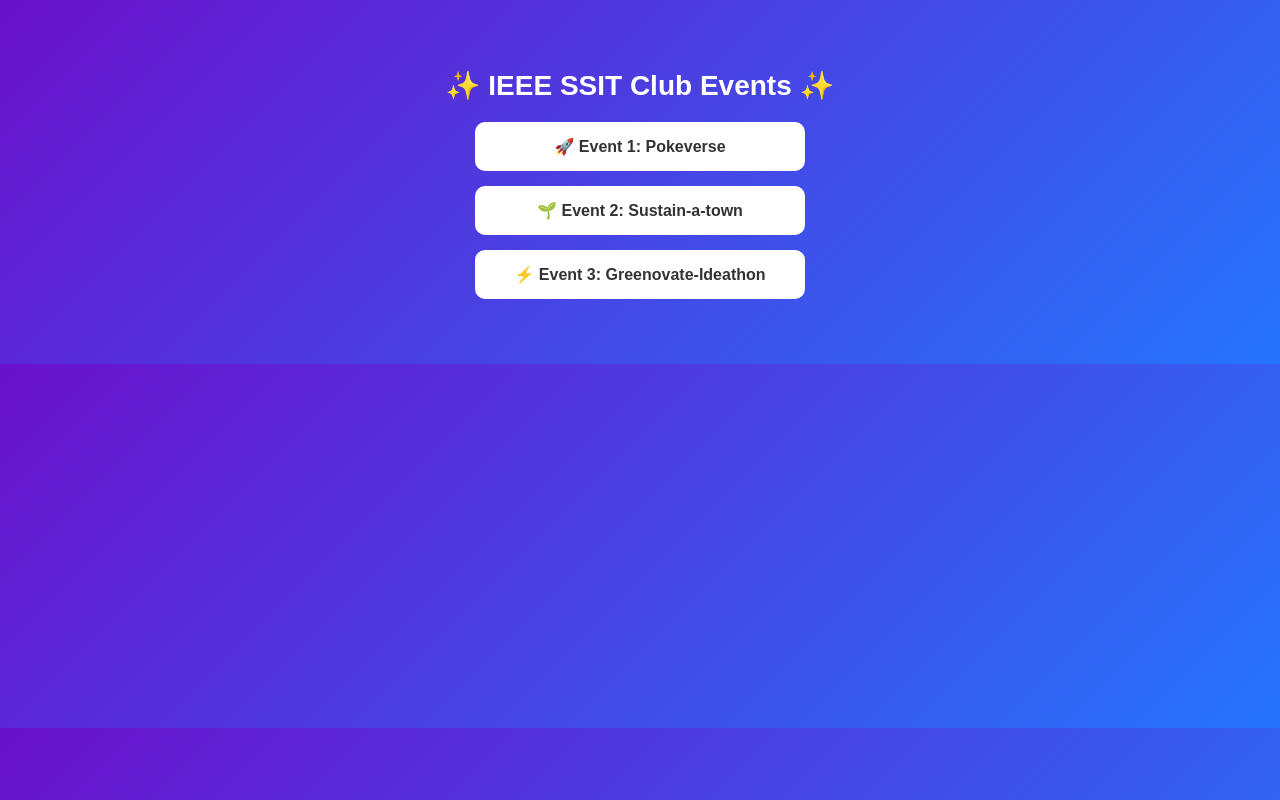
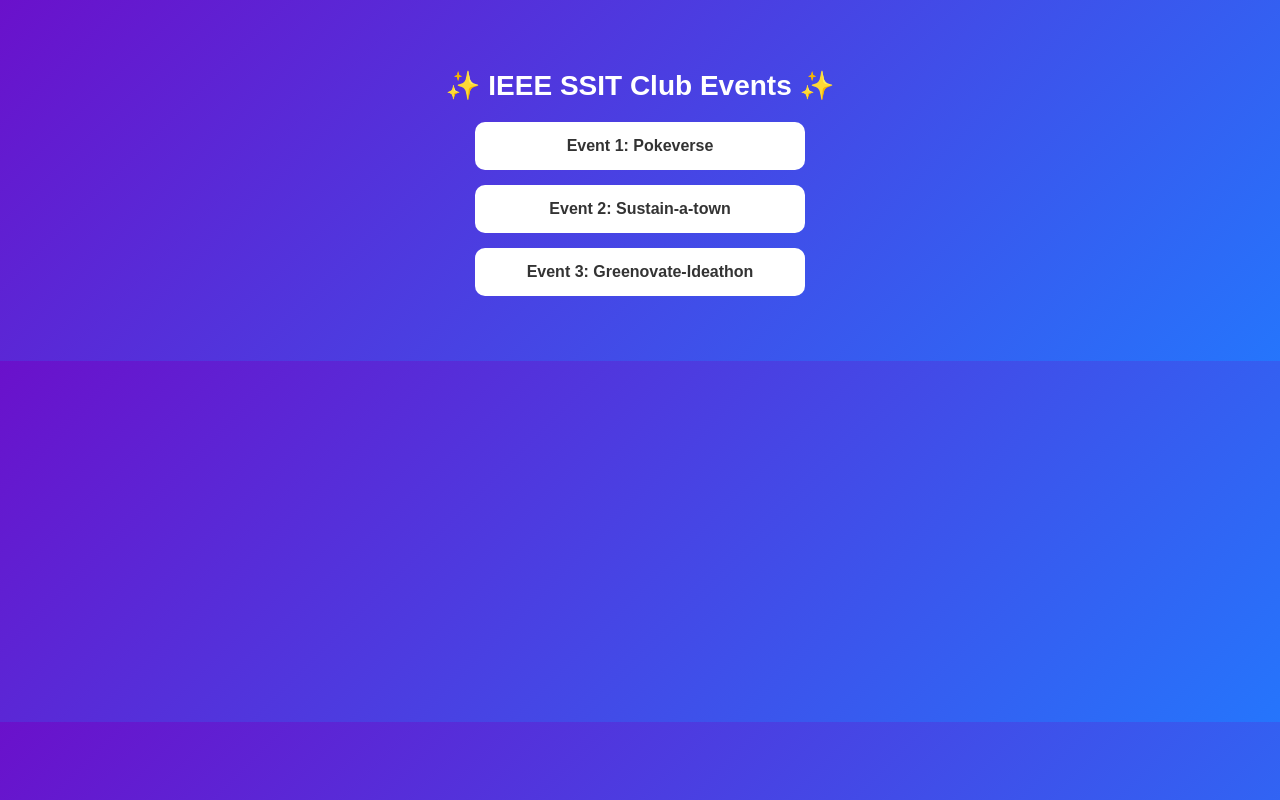
Before and after one commit to SSIT-2025/club-linktree, a plain HTML site: page index.html in a window 1280 px wide. Drawn offline with Linux system fonts and the light colour scheme.

Commit message:
Update index.html

```diff
--- a/index.html
+++ b/index.html
@@ -39,8 +39,8 @@
 </head>
 <body>
   <h1>✨ IEEE SSIT Club Events ✨</h1>
-  <a href="https://events.phaseshift.in/events/SSIPBG" class="link-btn" target="_blank">🚀 Event 1: Pokeverse</a>
-  <a href="https://events.phaseshift.in/events/SSISAT" class="link-btn" target="_blank">🌱 Event 2: Sustain-a-town</a>
-  <a href="https://events.phaseshift.in/events/SSIGIN" class="link-btn" target="_blank">⚡ Event 3: Greenovate-Ideathon</a>
+  <a href="https://events.phaseshift.in/events/SSIPBG" class="link-btn" target="_blank">Event 1: Pokeverse</a>
+  <a href="https://events.phaseshift.in/events/SSISAT" class="link-btn" target="_blank">Event 2: Sustain-a-town</a>
+  <a href="https://events.phaseshift.in/events/SSIGIN" class="link-btn" target="_blank">Event 3: Greenovate-Ideathon</a>
 </body>
 </html>
```
